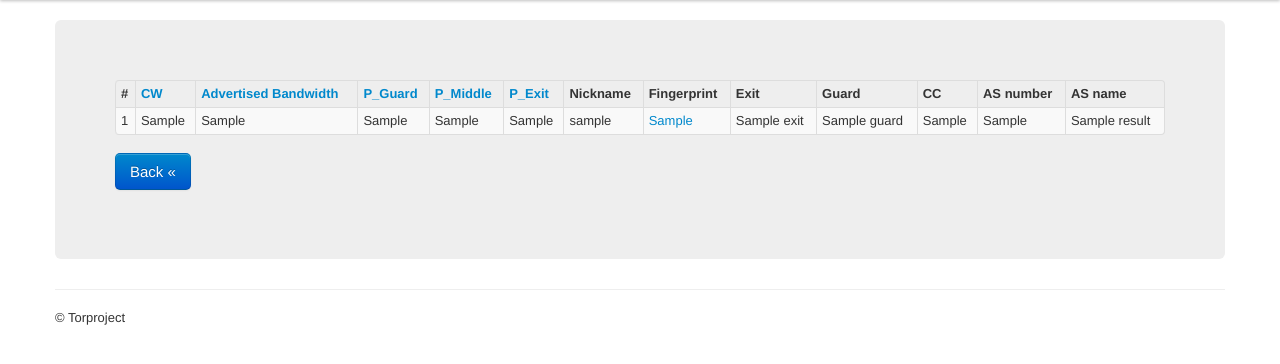
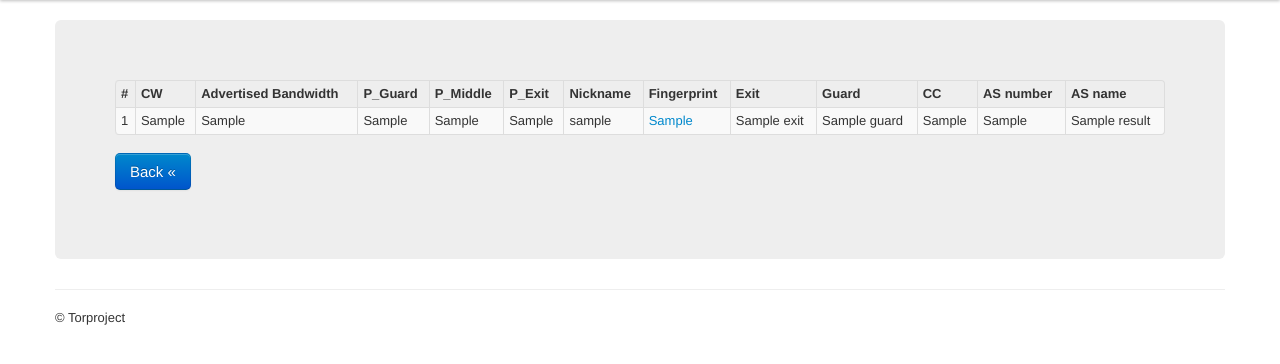
Before and after one commit to gsathya/tor-relay-stats, a Flask app: template templates/result.html in a window 1280 px wide. Shown: the part 40-404 px from the top of the page. Run offline with Flask 2, Linux system fonts and the light colour scheme; the template is opened without the code that fills it: most values are stand-ins (such as "Sample title", 1, 10 or a date in 2020); some libraries are stand-ins or nearby versions.

Commit message:
Remove table header links - no more sorting
The sort function is currently broken because we sort using CW first
and then take the first "top"(10?) results and sort them according to
&sort=foo. Instead we should only sort according to &sort=foo. This
would involve changes to tor-relay-status.py, so shelving this function
for now. I'm only removing the table header links, and leaving the
sorting code as such so that we can use it when we try to fix it.

```diff
--- a/templates/result.html
+++ b/templates/result.html
@@ -54,11 +54,11 @@
           <thead>
             <tr>
               <th>#</th>
-              <th><a href="" id="cw" class="sort">CW</a></th>
-              <th><a href="" id="adv_bw" class="sort">Advertised Bandwidth</a></th>
-              <th><a href="" id="p_guard" class="sort">P_Guard</a></th>
-              <th><a href="" id="p_middle" class="sort">P_Middle</a></th>
-              <th><a href="" id="p_exit" class="sort">P_Exit</a></th>
+              <th>CW</th>
+              <th>Advertised Bandwidth</th>
+              <th>P_Guard</th>
+              <th>P_Middle</th>
+              <th>P_Exit</th>
               <th>Nickname</th>
               <th>Fingerprint</th>
               <th>Exit</th>
```
